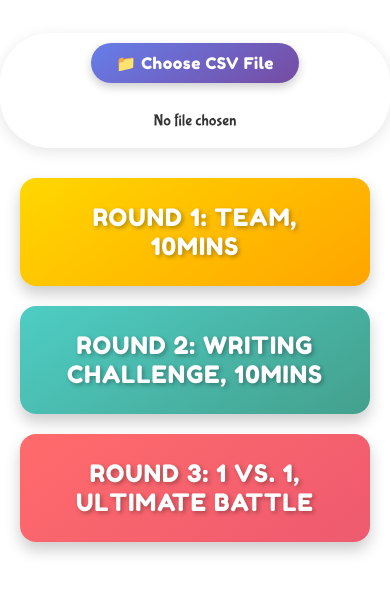
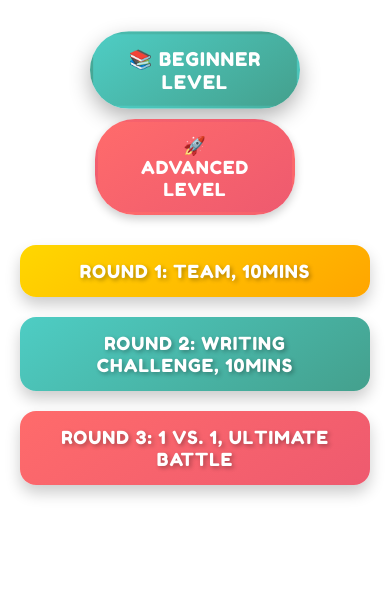
Before and after one commit to sfi2026/Sentence-master, a plain HTML site: page index.html in a window 390 px wide. Shown: the part 260-854 px from the top of the page. Drawn offline with Linux system fonts and the light colour scheme.

Commit message:
Add files via upload
Modified index.html file with 2 buttons.

```diff
--- a/index.html
+++ b/index.html
@@ -71,52 +71,58 @@
         }
 
         .logo {
-            max-width: 350px;
+            max-width: 350px;  /* Reduced logo size */
             width: 90%;
-            /* filter: drop-shadow(0 10px 30px rgba(0, 0, 0, 0.3)); */
             margin-top: 0;
         }
 
-        /* ===== FILE UPLOAD SECTION ===== */
-        .upload-section {
-            margin: 10px auto 30px auto;
-            padding: 10px;
-            background: rgba(255, 255, 255, 0.3);
-            backdrop-filter: blur(5px);
-            border-radius: 50px;
-            display: inline-block;
-            box-shadow: 0 4px 15px rgba(0, 0, 0, 0.1);
+        /* ===== CSV OPTIONS SECTION ===== */
+        .csv-selector {
+            margin: 15px auto 30px auto;
+            display: flex;
+            gap: 20px;
+            justify-content: center;
+            flex-wrap: wrap;
         }
 
-        .file-label {
+        .csv-option {
             font-family: 'Fredoka One', cursive;
-            font-size: 16px;
+            font-size: 18px;
+            padding: 12px 30px;
+            border: none;
+            border-radius: 40px;
+            cursor: pointer;
+            transition: all 0.3s ease;
+            text-transform: uppercase;
+            letter-spacing: 1px;
+            box-shadow: 0 4px 10px rgba(0, 0, 0, 0.2);
+            background: white;
+            color: #333;
+            border: 3px solid transparent;
+        }
+
+        .csv-option:hover {
+            transform: translateY(-3px);
+            box-shadow: 0 8px 20px rgba(0, 0, 0, 0.3);
+        }
+
+        .csv-option.active {
+            border-color: #FF6B6B;
             background: linear-gradient(145deg, #667eea, #764ba2);
             color: white;
-            padding: 10px 25px;
-            border-radius: 50px;
-            cursor: pointer;
-            display: inline-block;
-            transition: all 0.3s ease;
-            letter-spacing: 0.5px;
-            box-shadow: 0 4px 10px rgba(0, 0, 0, 0.2);
         }
 
-        .file-label:hover {
-            transform: translateY(-2px);
-            box-shadow: 0 6px 15px rgba(0, 0, 0, 0.3);
+        .csv-option.easy {
+            background: linear-gradient(145deg, #4ECDC4, #44A08D);
+            color: white;
         }
 
-        .file-label i {
-            margin-right: 8px;
-            font-size: 18px;
+        .csv-option.hard {
+            background: linear-gradient(145deg, #FF6B6B, #EE5A6F);
+            color: white;
         }
 
-        #fileInput {
-            display: none;
-        }
-
-        #fileName {
+        #selectedCsvFile {
             font-family: 'Bubblegum Sans', cursive;
             font-size: 16px;
             margin-left: 15px;
@@ -140,8 +146,8 @@
 
         .game-button {
             font-family: 'Fredoka One', cursive;
-            font-size: 20px;
-            padding: 18px 28px;
+            font-size: 20px;  /* Reduced button text size */
+            padding: 18px 28px;  /* Reduced button padding */
             border: none;
             border-radius: 16px;
             cursor: pointer;
@@ -250,22 +256,18 @@
             }
 
             .game-button {
-                font-size: 24px;
-                padding: 25px 30px;
+                font-size: 18px;
+                padding: 15px 25px;
             }
 
-            .upload-section {
-                display: flex;
+            .csv-selector {
                 flex-direction: column;
                 align-items: center;
-                gap: 10px;
-                background: none;
-                backdrop-filter: none;
+                gap: 12px;
             }
 
-            #fileName {
-                margin-left: 0;
-                margin-top: 10px;
+            .csv-option {
+                width: 200px;
             }
         }
     </style>
@@ -286,14 +288,14 @@
             <img src="Sentence Master Logo.png" alt="Sentence Master Challenge" class="logo">
         </div>
 
-        <!-- FILE UPLOAD SECTION -->
-        <div class="upload-section">
-            <label for="fileInput" class="file-label">
-                <span>📁</span> Choose CSV File
-            </label>
-            <input type="file" id="fileInput" accept=".csv">
-            <span id="fileName">No file chosen</span>
+        <!-- CSV OPTIONS SECTION - TWO BUTTONS -->
+        <div class="csv-selector">
+            <button class="csv-option easy" id="easyCsvBtn">📚 Beginner Level</button>
+            <button class="csv-option hard" id="hardCsvBtn">🚀 Advanced Level</button>
         </div>
+
+        <!-- Hidden status display (optional) -->
+        <div id="selectedCsvFile" style="display: none;"></div>
 
         <div class="button-grid">
             <a href="round1.html" class="game-button btn-stage1" id="round1Link">
@@ -312,58 +314,71 @@
     </div>
 
     <script>
-        // File upload handling with localStorage
-        const fileInput = document.getElementById('fileInput');
-        const fileName = document.getElementById('fileName');
+        // Define the two CSV files
+        const CSV_FILES = {
+            easy: 'questions_easy.csv',
+            hard: 'questions_hard.csv'
+        };
 
-        // Check if a file was previously selected
-        const savedFileName = localStorage.getItem('sentenceMasterFileName');
-        if (savedFileName) {
-            fileName.textContent = savedFileName;
+        // Default to easy if nothing selected
+        let selectedLevel = localStorage.getItem('sentenceMasterLevel') || 'easy';
+
+        // Update button active states
+        const easyBtn = document.getElementById('easyCsvBtn');
+        const hardBtn = document.getElementById('hardCsvBtn');
+
+        function setActiveLevel(level) {
+            selectedLevel = level;
+            localStorage.setItem('sentenceMasterLevel', level);
+
+            // Update button styles
+            if (level === 'easy') {
+                easyBtn.style.transform = 'scale(1.05)';
+                hardBtn.style.transform = 'scale(1)';
+                easyBtn.style.boxShadow = '0 8px 20px rgba(0, 0, 0, 0.3)';
+                hardBtn.style.boxShadow = '0 4px 10px rgba(0, 0, 0, 0.2)';
+            } else {
+                hardBtn.style.transform = 'scale(1.05)';
+                easyBtn.style.transform = 'scale(1)';
+                hardBtn.style.boxShadow = '0 8px 20px rgba(0, 0, 0, 0.3)';
+                easyBtn.style.boxShadow = '0 4px 10px rgba(0, 0, 0, 0.2)';
+            }
+
+            // Store the actual filename
+            localStorage.setItem('sentenceMasterCSV', CSV_FILES[level]);
         }
 
-        fileInput.addEventListener('change', function(e) {
-            const file = e.target.files[0];
-            if (file) {
-                // Update file name display
-                fileName.textContent = file.name;
-                localStorage.setItem('sentenceMasterFileName', file.name);
+        // Set initial active state
+        setActiveLevel(selectedLevel);
 
-                // Read the file
-                const reader = new FileReader();
-                reader.onload = function(event) {
-                    // Store the CSV content in localStorage
-                    localStorage.setItem('sentenceMasterCSV', event.target.result);
-
-                    // Show success message (optional)
-                    fileName.style.background = '#e8f5e8';
-                    setTimeout(() => {
-                        fileName.style.background = 'rgba(255, 255, 255, 0.8)';
-                    }, 500);
-                };
-                reader.readAsText(file);
-            }
+        // Add click handlers
+        easyBtn.addEventListener('click', function() {
+            setActiveLevel('easy');
         });
 
-        // Handle round links - ensure CSV is loaded before proceeding
+        hardBtn.addEventListener('click', function() {
+            setActiveLevel('hard');
+        });
+
+        // Handle round links - ensure level is selected (though there's always a default)
         document.getElementById('round1Link').addEventListener('click', function(e) {
             if (!localStorage.getItem('sentenceMasterCSV')) {
                 e.preventDefault();
-                alert('⚠️ Please select a CSV file first!');
+                alert('⚠️ Please select a difficulty level first!');
             }
         });
 
         document.getElementById('round2Link').addEventListener('click', function(e) {
             if (!localStorage.getItem('sentenceMasterCSV')) {
                 e.preventDefault();
-                alert('⚠️ Please select a CSV file first!');
+                alert('⚠️ Please select a difficulty level first!');
             }
         });
 
         document.getElementById('round3Link').addEventListener('click', function(e) {
             if (!localStorage.getItem('sentenceMasterCSV')) {
                 e.preventDefault();
-                alert('⚠️ Please select a CSV file first!');
+                alert('⚠️ Please select a difficulty level first!');
             }
         });
     </script>
```
